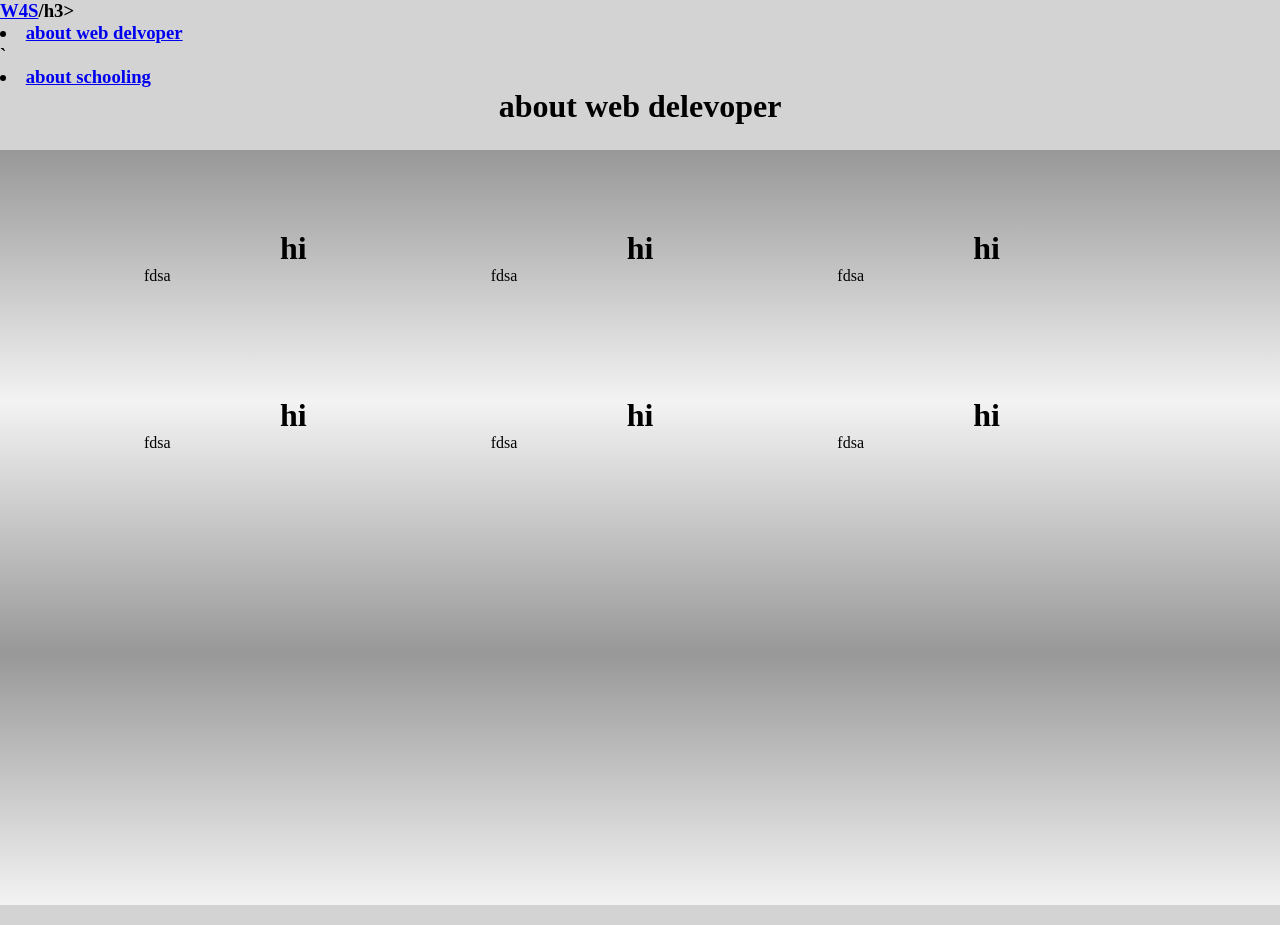
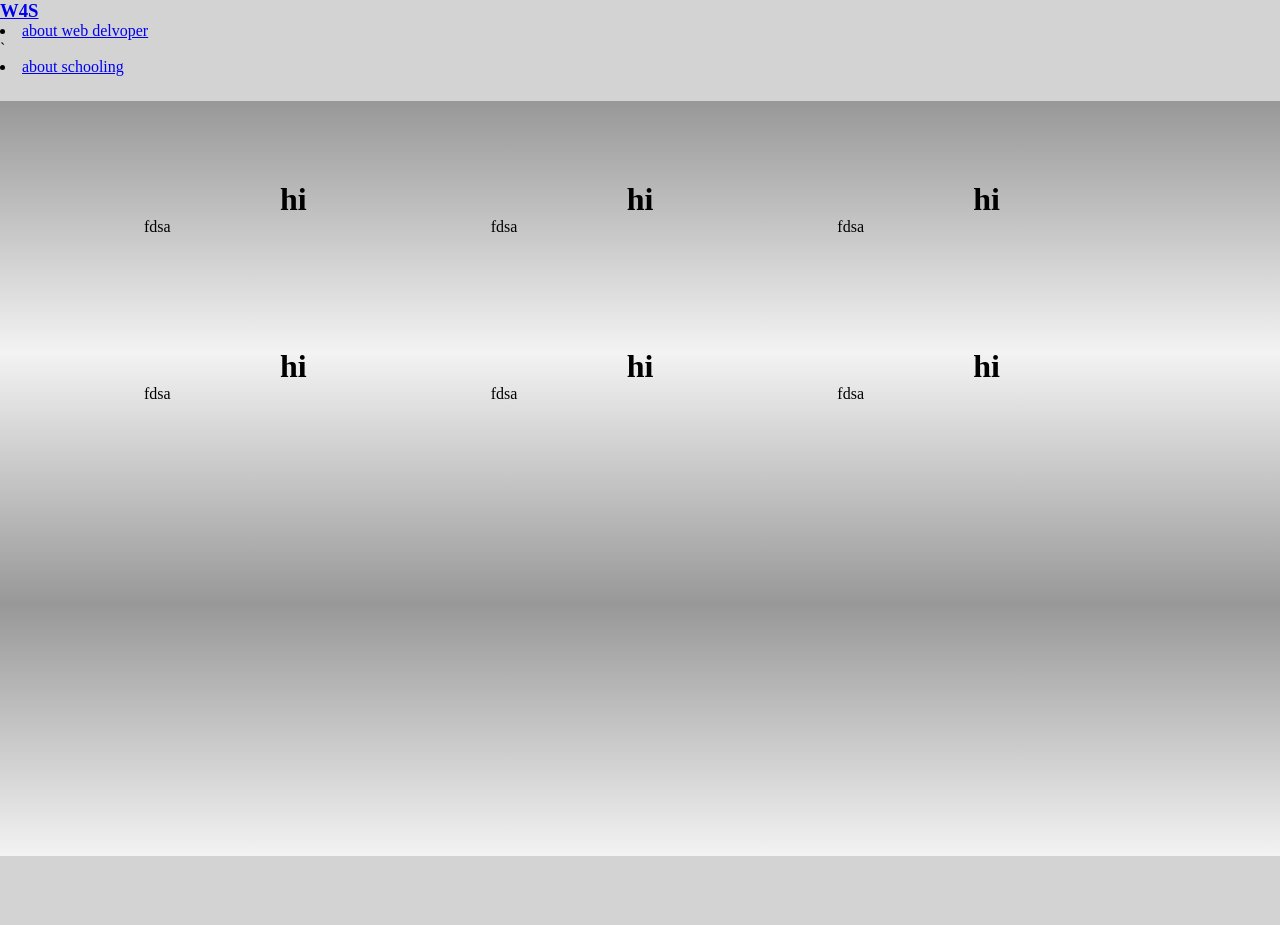
Before and after one commit to iss-ics3c/u1-project-hockeygod52, a plain HTML site: page index.html in a window 1280 px wide. After the commit the page ends 876 px from the top, so only its background shows below. Drawn offline with Linux system fonts and the light colour scheme.

Commit message:
Update index.html

```diff
--- a/index.html
+++ b/index.html
@@ -5,11 +5,10 @@
   </head>
   <body>
     <div class="nav">
-      <h3><a href="index.html">W4S</a>/h3>
+      <h3><a href="index.html">W4S</a></h3>
         <li><a href="#">about web delvoper</a></li>
         `   <li><a href="#">about schooling</a></li>
     </div>
-    <h1><b> about web delevoper</b></h1>
     <div class="main">
       <div class="contain">
         <div class="cells">
```
